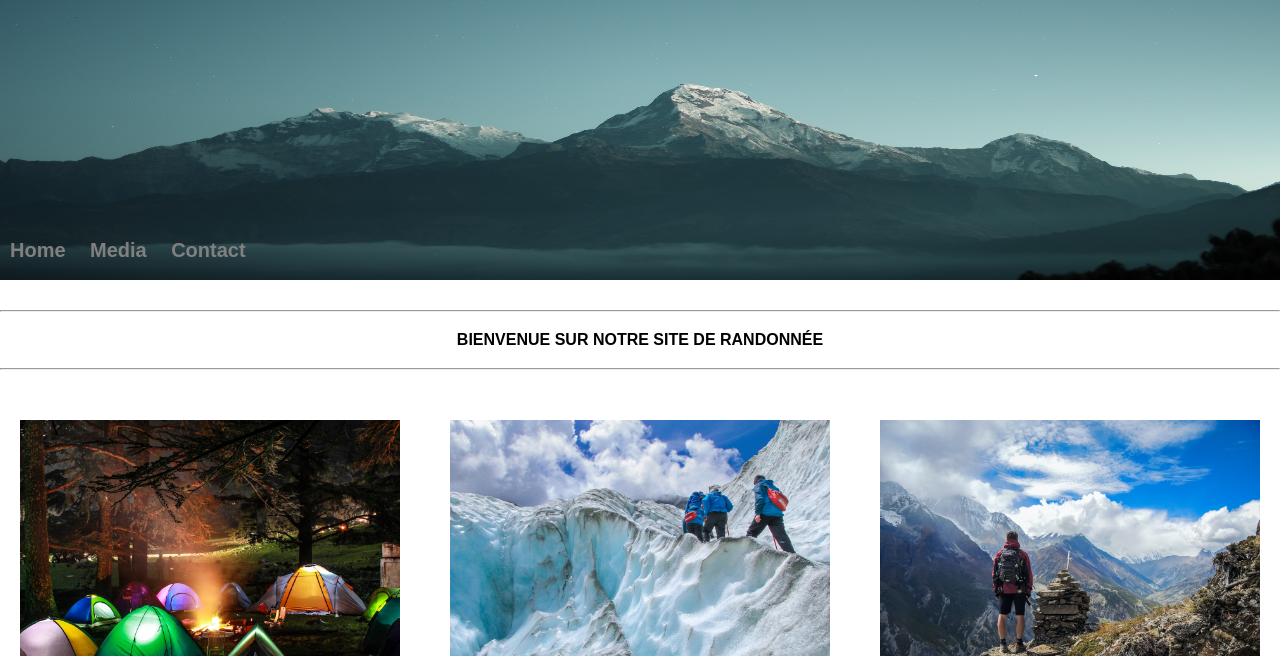
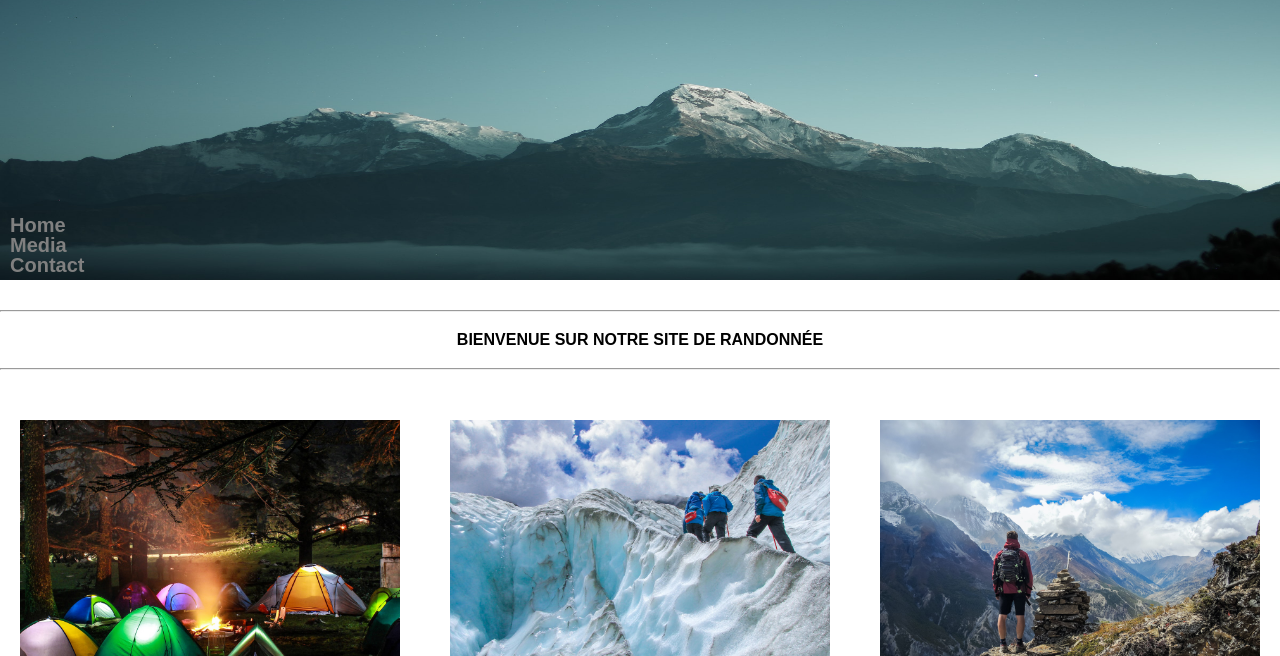
Before and after one commit to SimoesTomas/first_website, a plain HTML site: page index.html in a window 1280 px wide. Shown: the part 120-776 px from the top of the page. Drawn offline with Linux system fonts and the light colour scheme.

Commit message:
Debug: add viewport

```diff
--- a/css/contact.css
+++ b/css/contact.css
@@ -35,7 +35,7 @@ form input[type=submit] {
     border-radius: 5px;
 }
 
-@media screen and (max-width: 640px) {
+@media (max-width: 640px) {
     iframe {
         display: none;
     }
--- a/css/style.css
+++ b/css/style.css
@@ -8,8 +8,8 @@ header {
     height: 400px;
     background-size: 100% 400px;
     background-repeat: no-repeat;
+    margin-bottom: 30px;
     position: relative;
-    margin-bottom: 30px;
 }
 
 header h1 {
@@ -21,9 +21,12 @@ header h1 {
 }
 
 header nav {
-    text-align: left;
     position: absolute;
-    bottom: 20px;
+    bottom: 5px;
+}
+
+header nav ul {
+    display: inline-block;
 }
 
 header nav a {
--- a/index.html
+++ b/index.html
@@ -1,6 +1,7 @@
 <!DOCTYPE html>
 <html>
 <meta charset="UTF-8">
+<meta content="width=device-width, initial-scale=1.0" name="viewport">
 <link rel="stylesheet" href="./css/reset.css">
 <link rel="stylesheet" href="./css/style.css">
 <link rel="stylesheet" href="./css/home.css">
@@ -13,9 +14,11 @@
     <header>
         <h1>La randonnée en montagne</h1>
         <nav>
-            <a href="./index.html">Home</a>
-            <a href="./media.html">Media</a>
-            <a href="./contact.html">Contact</a>
+            <ul>
+                <li><a href="./index.html">Home</a></li>
+                <li><a href="./media.html">Media</a></li>
+                <li><a href="./contact.html">Contact</a></li>
+            </ul>
         </nav>
     </header>
 
```
Also changed, not shown: contact.html (+1 -0 lines), media.html (+1 -0 lines), page.html (+7 -6 lines).
